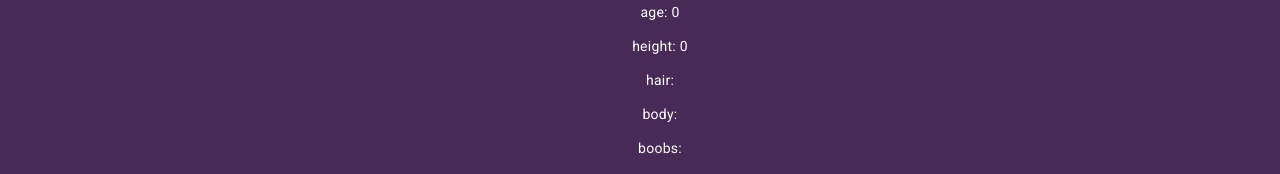
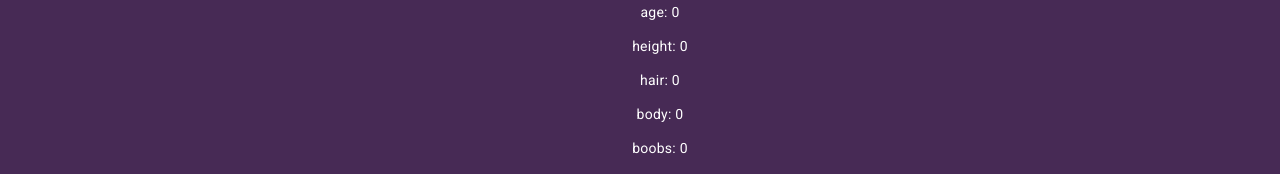
Before and after one commit to Z0ri/VCJ, an Angular app: page / in a window 1280 px wide. Shown: the part 1250-1424 px from the top of the page. Built offline with nearby package versions, Linux system fonts and the light colour scheme.

Commit message:
punti sistemati

```diff
--- a/src/app/girlfriend/body/body.component.html
+++ b/src/app/girlfriend/body/body.component.html
@@ -1,9 +1,9 @@
 <mat-form-field>
     <mat-label>Select an option</mat-label>
     <mat-select disableRipple [(ngModel)]="bodyType">
-      <mat-option value="skinny" (click)="selectBody()">Skinny</mat-option>
-      <mat-option value="fit" (click)="selectBody()">Fit</mat-option>
-      <mat-option value="medium" (click)="selectBody()">Medium</mat-option>
-      <mat-option value="fat" (click)="selectBody()">Fat</mat-option>
+      <mat-option value="7" (click)="selectBody()">Skinny</mat-option>
+      <mat-option value="10" (click)="selectBody()">Fit</mat-option>
+      <mat-option value="8" (click)="selectBody()">Medium</mat-option>
+      <mat-option value="2" (click)="selectBody()">Fat</mat-option>
     </mat-select>
 </mat-form-field>
--- a/src/app/girlfriend/boobs/boobs.component.html
+++ b/src/app/girlfriend/boobs/boobs.component.html
@@ -1,14 +1,14 @@
 <div class="boobs_container">
   <mat-card class="example-card">
     <img mat-card-image class="mat-card-image" src="../../../assets/small size.jpg" alt="Small boobs">
-    <input type="radio" id="small_boobs" name="boobs" value="small" (change)="onRadioButtonChange($event)" />
+    <input type="radio" id="small_boobs" name="boobs" value="7" (change)="onRadioButtonChange($event)" />
   </mat-card>
   <mat-card class="example-card">
     <img mat-card-image class="mat-card-image" src="../../../assets/medium size.jpg" alt="Medium Boobs">
-    <input type="radio" id="medium_boobs" name="boobs" value="medium" (change)="onRadioButtonChange($event)" />
+    <input type="radio" id="medium_boobs" name="boobs" value="9" (change)="onRadioButtonChange($event)" />
   </mat-card>
   <mat-card class="example-card">
     <img mat-card-image class="mat-card-image" src="../../../assets/large size.jpg" alt="Large boobs">
-    <input type="radio" id="large_boobs" name="boobs" value="large" (change)="onRadioButtonChange($event)" />
+    <input type="radio" id="large_boobs" name="boobs" value="10" (change)="onRadioButtonChange($event)" />
   </mat-card>
 </div>
--- a/src/app/girlfriend/eyes/eyes.component.html
+++ b/src/app/girlfriend/eyes/eyes.component.html
@@ -1,10 +1,10 @@
 <mat-form-field>
     <mat-label>Select an option</mat-label>
     <mat-select disableRipple [(ngModel)]="eyeColor">
-      <mat-option value="brown" (click)="selectEyes()">Brown</mat-option>
-      <mat-option value="green" (click)="selectEyes()">Green</mat-option>
-      <mat-option value="light blue" (click)="selectEyes()">Light blue</mat-option>
-      <mat-option value="hazel" (click)="selectEyes()">Hazel(brown and green)</mat-option>
-      <mat-option value="gray" (click)="selectEyes()">Gray</mat-option>
+      <mat-option value="4" (click)="selectEyes()">Brown</mat-option>
+      <mat-option value="8" (click)="selectEyes()">Green</mat-option>
+      <mat-option value="9" (click)="selectEyes()">Light blue</mat-option>
+      <mat-option value="10" (click)="selectEyes()">Hazel(brown and green)</mat-option>
+      <mat-option value="8" (click)="selectEyes()">Gray</mat-option>
     </mat-select>
 </mat-form-field>
--- a/src/app/girlfriend/girlfriend.component.ts
+++ b/src/app/girlfriend/girlfriend.component.ts
@@ -12,10 +12,10 @@ export class GirlfriendComponent{
 
   age: number = 0;
   height: number = 0;
-  hair: string = "";
-  body: string = "";  //da fare
-  boobs: string = "";
-  eyeColor: string = ""; //da fare
+  hair: number = 0;
+  body: number = 0;  //da fare
+  boobs: number = 0;
+  eyeColor: number = 0; //da fare
 
   //ricezione anni
   onAgeReceived(value: number){
@@ -27,26 +27,22 @@ export class GirlfriendComponent{
   }
   //ricezione capelli
   onHairReceived(value: string){
-    this.hair = value;
+    this.hair = parseInt(value);
   }
   //ricezione corpo
   onBodyReceived(value: string){
-    this.body = value;
+    this.body = parseInt(value);
   }
   //ricezione seno
   onBoobsReceived(value: string){
-    this.boobs = value;
+    this.boobs = parseInt(value);
   }
   //ricezione occhi
   onEyesReceived(value: string){
-    this.eyeColor = value;
+    this.eyeColor = parseInt(value);
   }
   //Calcolo J
   public calculate(){
-    console.log("age da girlfriendComponent: ",this.age);
-    console.log("height da girlfriendComponent: ",this.height);
-    console.log("hair da girlfriendComponent: ",this.hair);
-    console.log("body da girlfriendComponent: ",this.body);
-    console.log("boobs da girlfriendComponent: ",this.boobs);
+
   }
 }
--- a/src/app/girlfriend/hair/hair.component.html
+++ b/src/app/girlfriend/hair/hair.component.html
@@ -7,7 +7,7 @@
     <mat-card-content>
       <p>Hair reach jawline</p>
     </mat-card-content>
-    <input type="radio" id="short_hair" name="hair" value="short" (change)="onRadioButtonChange($event)" />
+    <input type="radio" id="short_hair" name="hair" value="4" (change)="onRadioButtonChange($event)" />
   </mat-card>
   <mat-card class="example-card">
     <mat-card-header>
@@ -17,7 +17,7 @@
     <mat-card-content>
       <p>Hair reach half shoulder</p>
     </mat-card-content>
-    <input type="radio" id="medium_hair" name="hair" value="medium" (change)="onRadioButtonChange($event)" />
+    <input type="radio" id="medium_hair" name="hair" value="7" (change)="onRadioButtonChange($event)" />
   </mat-card>
   <mat-card class="example-card">
     <mat-card-header>
@@ -27,6 +27,6 @@
     <mat-card-content>
       <p>Hair reach under half shoulder</p>
     </mat-card-content>
-    <input type="radio" id="long_hair" name="hair" value="long" (change)="onRadioButtonChange($event)" />
+    <input type="radio" id="long_hair" name="hair" value="10" (change)="onRadioButtonChange($event)" />
   </mat-card>
 </div>
```
